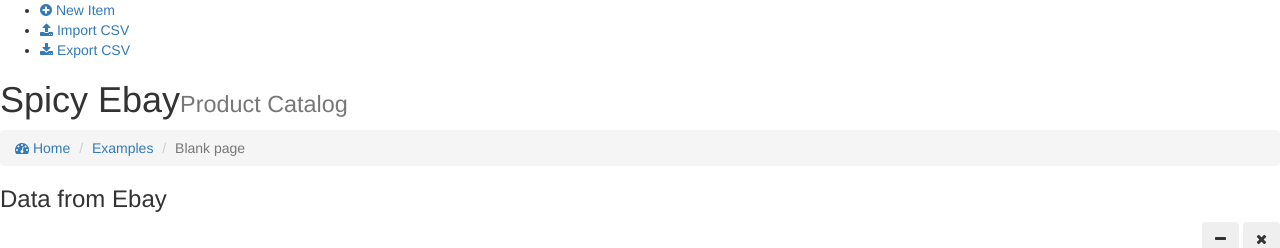
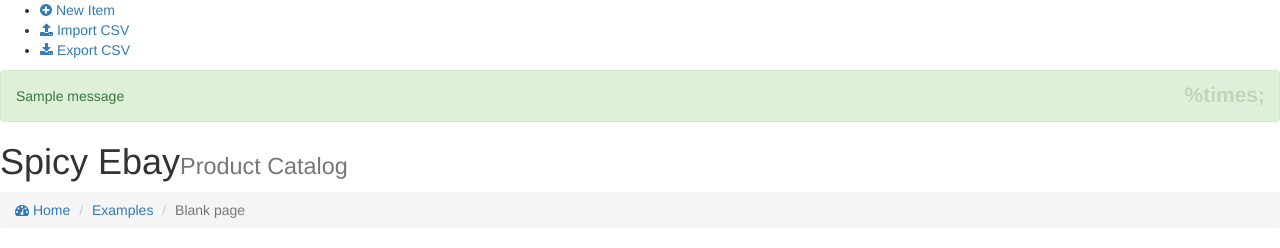
Before and after one commit to Tyapkin/spicy-ebay, a Django app: template apps/ebay_catalog/templates/index.html in a window 1280 px wide. Shown: the part 111-359 px from the top of the page. Run offline with Django 3.2, Linux system fonts and the light colour scheme; the template is opened without the code that fills it: most values are stand-ins (such as "Sample title", 1, 10 or a date in 2020); one stand-in notice (Sample message) is shown; some libraries are stand-ins or nearby versions.

Commit message:
messages section added

```diff
--- a/templates/base.html
+++ b/templates/base.html
@@ -114,6 +114,20 @@
 
     <!-- =============================================== -->
 
+    <!-- Messages block -->
+    {% block status_messages %}
+        {% if messages %}
+            {% for message in messages %}
+                <div class="alert alert-success alert-dismissible" role="alert">
+                <button type="button" class="close" data-dismiss="alert" aria-label="Close">
+                    <span aria-hidden="true">%times;</span>
+                </button>
+                {{ message }}
+                </div>
+            {% endfor %}
+        {% endif %}
+    {% endblock %}
+
     <!-- Content Wrapper. Contains page content -->
     {% block content %}
     {% endblock %}
```
